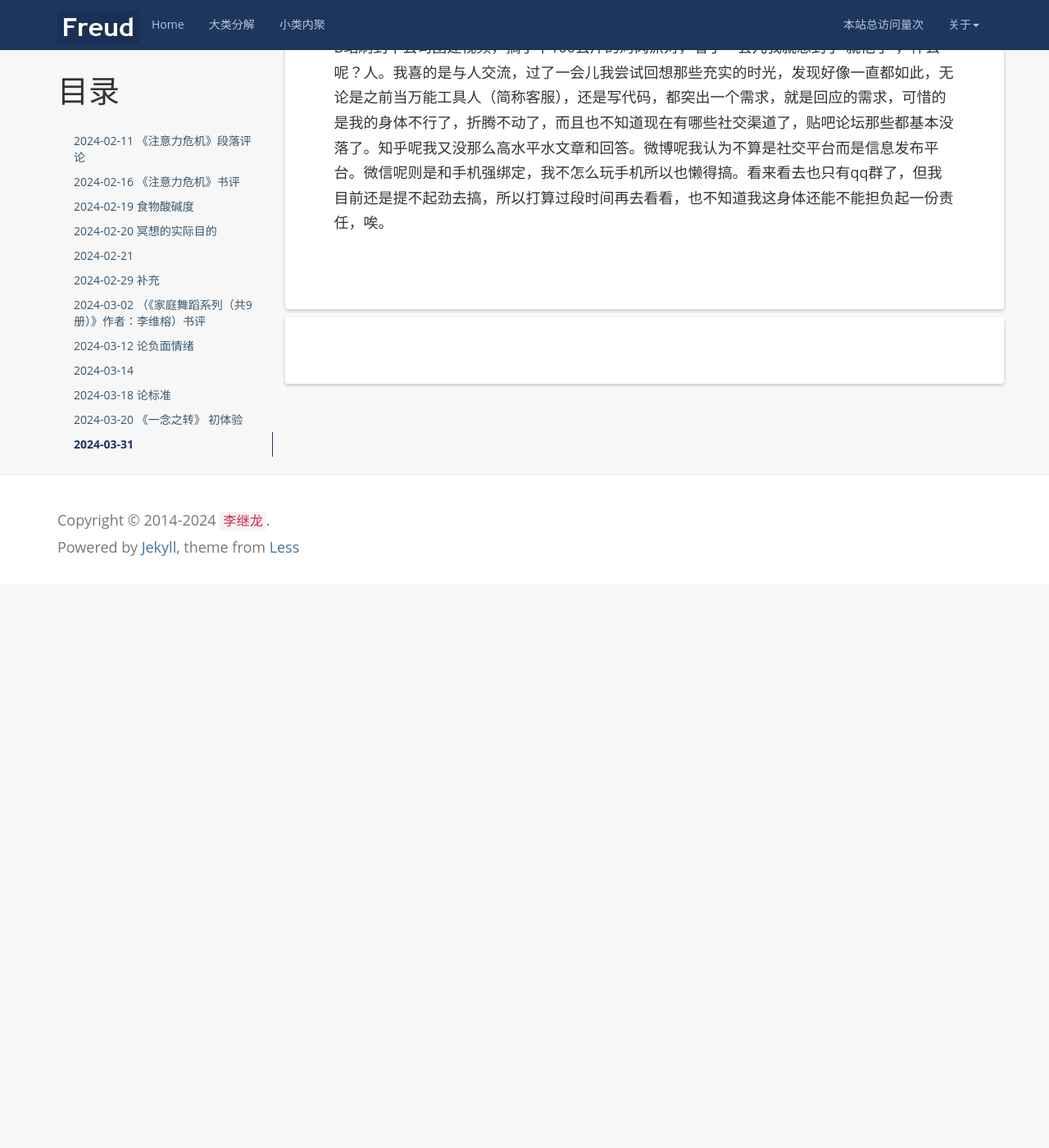
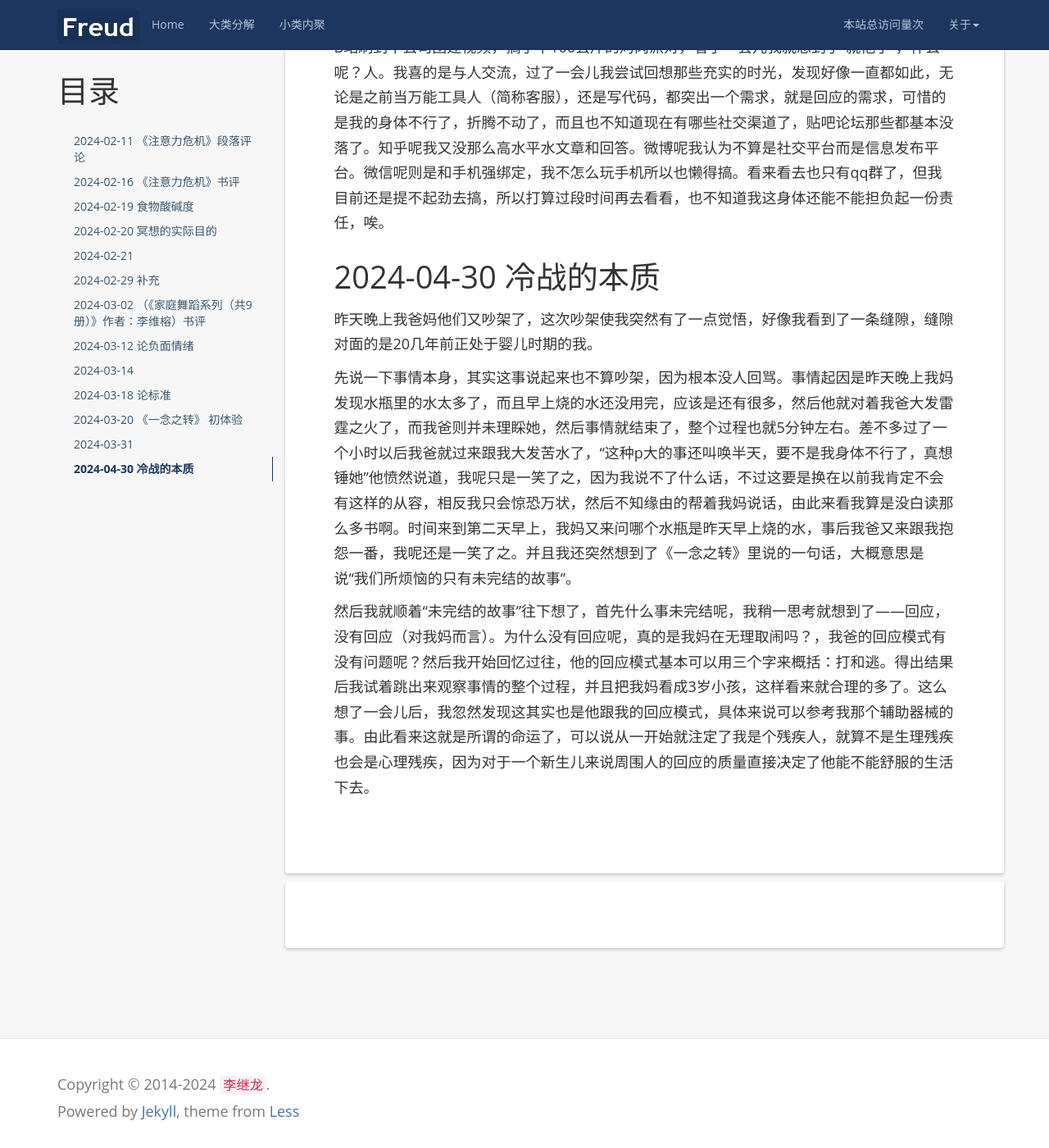
Before and after one commit to kljzndx/My-Blog, a Jekyll site: the page built from _posts/2016-07-03-my-notebook.md, in a window 1280 px wide and 1400 px high, scrolled down 7932 px. Shown: the whole window at 82% size. Built offline with Jekyll 4.4.1, drawn with Linux system fonts in a browser that asks for light colours; nearby versions of some CDN libraries; comment, search, counter and statistics services are not loaded; before the commit the page ends 8644 px from its top, so only the background shows below that.

Commit message:
更新笔记页面

```diff
--- a/_posts/2016-07-03-my-notebook.md
+++ b/_posts/2016-07-03-my-notebook.md
@@ -121,3 +121,11 @@ tags: [随便写写]
 在昨天，我可以说是非常的……爽吧，虽然也不知为啥，但就是感觉有点喜悦之情，然而我却很不自在，似乎这种爽的感觉马上就要破碎一样，一转眼到了晚上，出了点小挫折（没办法，毕竟身体条件摆在那呢），顿时这种爽的感觉就没了，转变为了恐惧，然后我就进入了一种僵死的状态，身体一直放松不下来，似乎一放掉这口气我就要挂了，直到两个小时后我才想起来要做个分析，慢慢地，我就发现这个挫折似乎是我自找的，我在期待这种事发生，当我意识到的时候，这种恐惧感就莫名的消失了，很神奇。
 
 今天早上醒来之后，我又想到可能我的问题就是“不知为何喜也不知为何忧”吧。到了下午，我在B站刷到个公司团建视频，搞了个100公斤的烤肉派对，看了一会儿我就想到了“就他了”，什么呢？人。我喜的是与人交流，过了一会儿我尝试回想那些充实的时光，发现好像一直都如此，无论是之前当万能工具人（简称客服），还是写代码，都突出一个需求，就是回应的需求，可惜的是我的身体不行了，折腾不动了，而且也不知道现在有哪些社交渠道了，贴吧论坛那些都基本没落了。知乎呢我又没那么高水平水文章和回答。微博呢我认为不算是社交平台而是信息发布平台。微信呢则是和手机强绑定，我不怎么玩手机所以也懒得搞。看来看去也只有qq群了，但我目前还是提不起劲去搞，所以打算过段时间再去看看，也不知道我这身体还能不能担负起一份责任，唉。
+
+# 2024-04-30 冷战的本质
+
+昨天晚上我爸妈他们又吵架了，这次吵架使我突然有了一点觉悟，好像我看到了一条缝隙，缝隙对面的是20几年前正处于婴儿时期的我。
+
+先说一下事情本身，其实这事说起来也不算吵架，因为根本没人回骂。事情起因是昨天晚上我妈发现水瓶里的水太多了，而且早上烧的水还没用完，应该是还有很多，然后他就对着我爸大发雷霆之火了，而我爸则并未理睬她，然后事情就结束了，整个过程也就5分钟左右。差不多过了一个小时以后我爸就过来跟我大发苦水了，“这种p大的事还叫唤半天，要不是我身体不行了，真想锤她”他愤然说道，我呢只是一笑了之，因为我说不了什么话，不过这要是换在以前我肯定不会有这样的从容，相反我只会惊恐万状，然后不知缘由的帮着我妈说话，由此来看我算是没白读那么多书啊。时间来到第二天早上，我妈又来问哪个水瓶是昨天早上烧的水，事后我爸又来跟我抱怨一番，我呢还是一笑了之。并且我还突然想到了《一念之转》里说的一句话，大概意思是说“我们所烦恼的只有未完结的故事”。
+
+然后我就顺着“未完结的故事”往下想了，首先什么事未完结呢，我稍一思考就想到了——回应，没有回应（对我妈而言）。为什么没有回应呢，真的是我妈在无理取闹吗？，我爸的回应模式有没有问题呢？然后我开始回忆过往，他的回应模式基本可以用三个字来概括：打和逃。得出结果后我试着跳出来观察事情的整个过程，并且把我妈看成3岁小孩，这样看来就合理的多了。这么想了一会儿后，我忽然发现这其实也是他跟我的回应模式，具体来说可以参考我那个辅助器械的事。由此看来这就是所谓的命运了，可以说从一开始就注定了我是个残疾人，就算不是生理残疾也会是心理残疾，因为对于一个新生儿来说周围人的回应的质量直接决定了他能不能舒服的生活下去。
```
